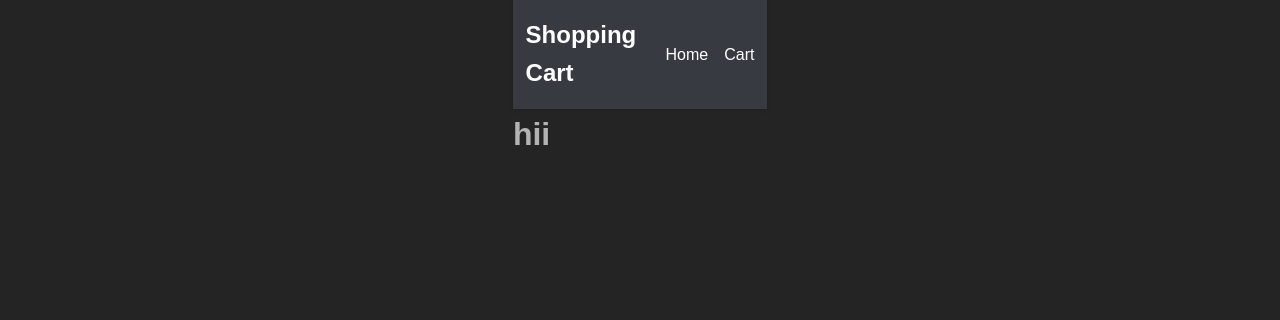
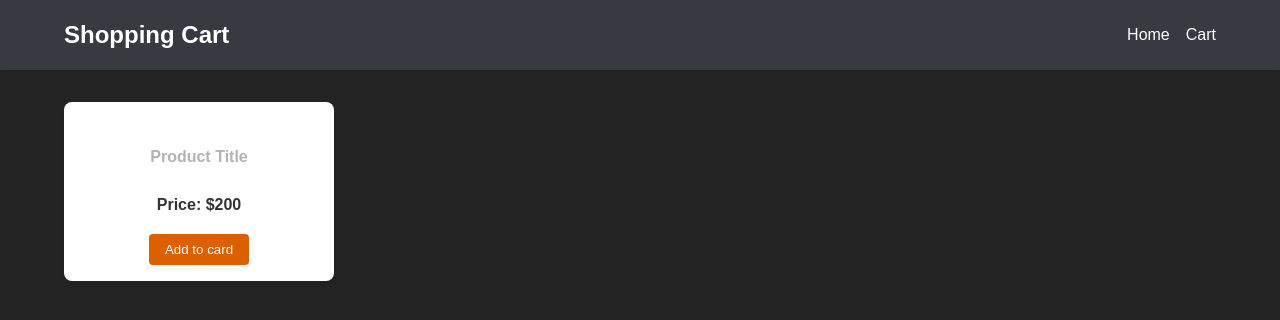
Before and after one commit to manishaV-dev/redux-redux-toolkit, a React (Vite) app in the folder 07-Shopping-Cart/: page / in a window 1280 px wide. Shown: the top 320 px of the page. Built offline with nearby package versions, Linux system fonts and the light colour scheme.

Commit message:
create UI

```diff
--- a/07-Shopping-Cart/src/App.css
+++ b/07-Shopping-Cart/src/App.css
@@ -8,9 +8,9 @@
   font-family: 'Amazon Ember', Arial, sans-serif;
   color: #b3b3b3;
   line-height: 1.6;
-  display: flex;
+  /* display: flex;
   justify-content: center;
-  align-items: center;
+  align-items: center; */
 }
 
 nav {
@@ -178,6 +178,12 @@
   width: 100%;
 }
 
+.wrapper{
+  display: flex;
+  align-items: center;
+  justify-content: center;
+}
+
 /* Responsive Design */
 @media screen and (max-width: 1200px) {
   .product-list {
--- a/07-Shopping-Cart/src/components/Cart.jsx
+++ b/07-Shopping-Cart/src/components/Cart.jsx
@@ -1,11 +1,35 @@
-import React from 'react'
+import React from "react";
 
 const Cart = () => {
   return (
     <>
-    <h1>Cart Page</h1>
+      <div className="wrapper">
+        <div className="cart-page-container">
+          <div className="cart-container">
+            <h2>Your Cart</h2>
+            <div className="cart-item">
+              <img src="" alt="" />
+              <div className="cart-item-details">
+                <h3>Image Title</h3>
+                <p>Price: $200</p>
+                <div>
+                  <input type="number" min="1" />
+                  <button>Update</button>
+                  <button>Remove</button>
+                </div>
+              </div>
+            </div>
+
+            <div className="cart-total">
+              <p>Total: $200</p>
+            </div>
+
+            <button className="back-button">Back to shopping</button>
+          </div>
+        </div>
+      </div>
     </>
-  )
-}
+  );
+};
 
-export default Cart
+export default Cart;
--- a/07-Shopping-Cart/src/components/ProductList.jsx
+++ b/07-Shopping-Cart/src/components/ProductList.jsx
@@ -1,10 +1,16 @@
 import React from "react";
-import Navbar from "./Navbar";
 
 const ProductList = () => {
   return (
     <>
-      <h1>hii</h1>
+      <div className="product-list">
+        <div className="product-card">
+          <img src="" alt="" />
+          <h2>Product Title</h2>
+          <p>Price: $200</p>
+          <button>Add to card</button>
+        </div>
+      </div>
     </>
   );
 };
```
